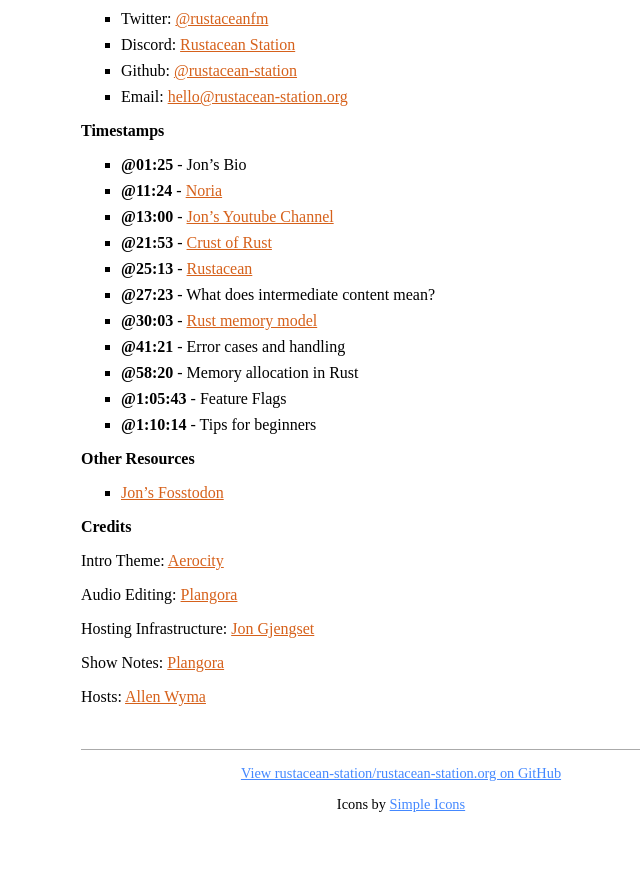
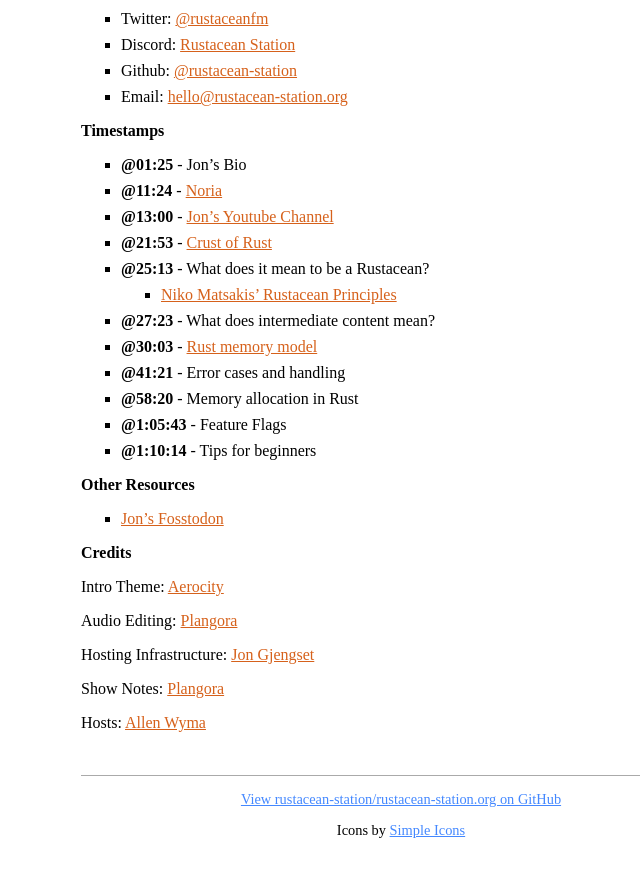
Before and after one commit to rustacean-station/rustacean-station.org, a Jekyll site: the page built from _episodes/038-jon-gjengset.md, in a window 1280 px wide and 900 px high, scrolled down 780 px. Shown: the top 877 px of the window, without its empty margins (239-879 px from the left). Built offline with Jekyll 4.4.1, drawn with Linux system fonts in a browser that asks for light colours.

Commit message:
Update _episodes/038-jon-gjengset.md

```diff
--- a/_episodes/038-jon-gjengset.md
+++ b/_episodes/038-jon-gjengset.md
@@ -23,7 +23,8 @@
 - [@11:24] - [Noria](https://github.com/mit-pdos/noria)
 - [@13:00] - [Jon's Youtube Channel](https://www.youtube.com/c/JonGjengset)
 - [@21:53] - [Crust of Rust](https://www.youtube.com/watch?v=rAl-9HwD858&list=PLqbS7AVVErFiWDOAVrPt7aYmnuuOLYvOa)
-- [@25:13] - [Rustacean](https://www.rustaceans.org/)
+- [@25:13] - What does it mean to be a Rustacean?
+   - [Niko Matsakis' Rustacean Principles](https://github.com/nikomatsakis/rustacean-principles)
 - [@27:23] - What does intermediate content mean?
 - [@30:03] - [Rust memory model](https://nostarch.com/download/samples/RustforRustaceans_Ch2new.pdf)
 - [@41:21] - Error cases and handling
```
